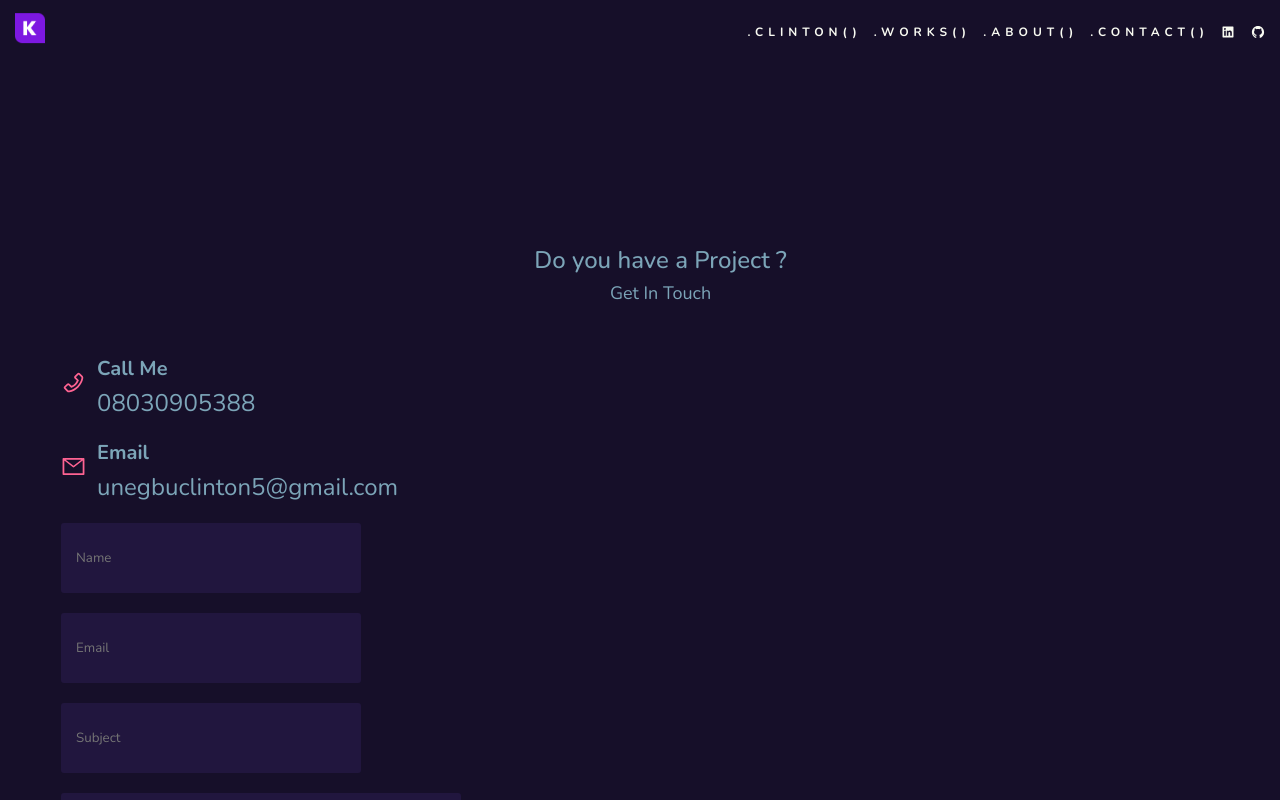
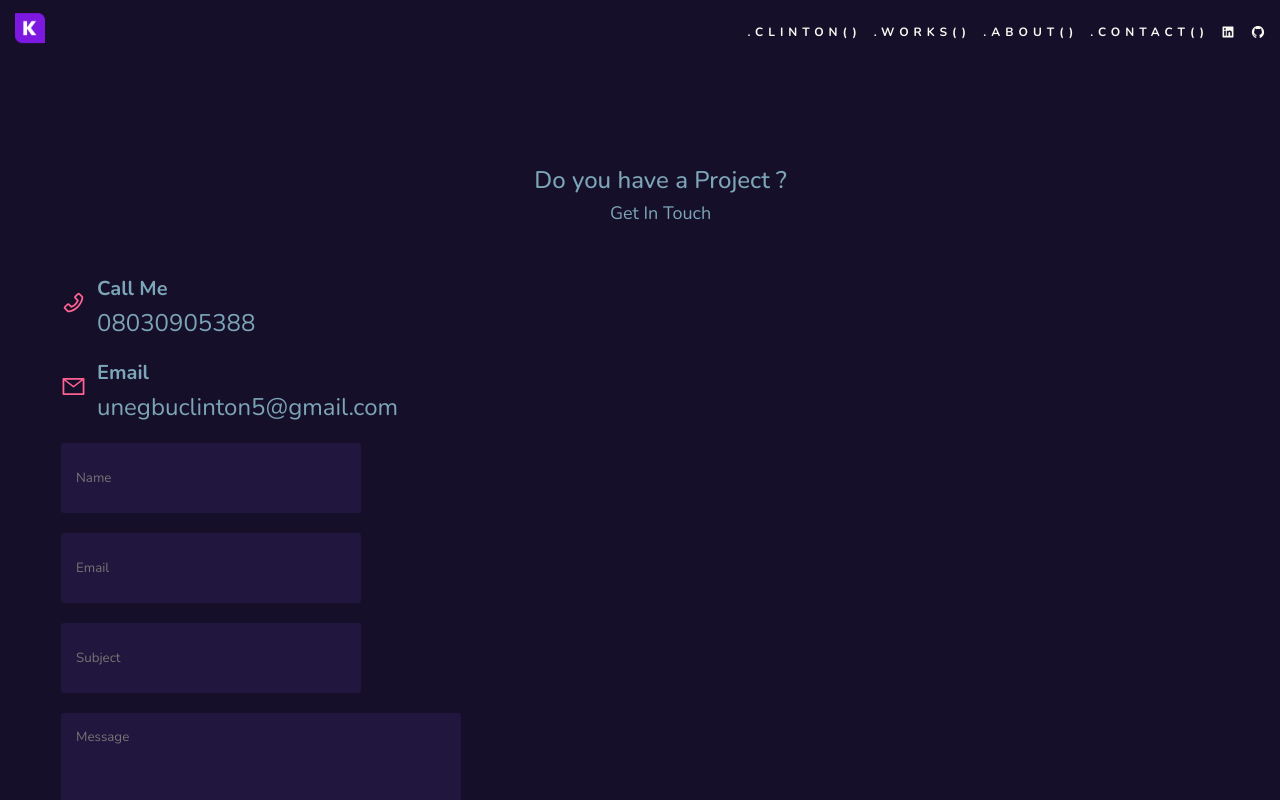
Before and after one commit to unegbuclinton/myWebpage, a React (Create React App) app: page /contact in a window 1280 px wide. Shown: the top 800 px of the page. Built offline with nearby package versions, Linux system fonts and the light colour scheme.

Commit message:
fix overflow in about screen

```diff
--- a/src/components/pages/About/index.jsx
+++ b/src/components/pages/About/index.jsx
@@ -126,6 +126,8 @@ function AboutPage() {
 export default AboutPage;
 
 const AboutWrapper = styled.div`
+  overflow: hidden;
+
   &::before {
     content: "";
     width: 100%;
--- a/src/components/pages/Contact/index.jsx
+++ b/src/components/pages/Contact/index.jsx
@@ -105,7 +105,7 @@ export default Contact;
 
 const ContactSection = styled.div`
   margin: 0 2rem 0 calc(2rem + 1px);
-  padding: 18.4rem 0 0;
+  padding: 10.4rem 0 0;
 
   .contact-header {
     h1 {
--- a/src/components/pages/Home/index.jsx
+++ b/src/components/pages/Home/index.jsx
@@ -133,6 +133,7 @@ const HomePageSection = styled.div`
         font-size: ${FONTSIZES.xlarge};
         font-weight: ${FONTWEIGHTS.bold};
         color: ${{ COLORS }};
+        word-break: break-word;
         text-align: center;
       }
     }
```
